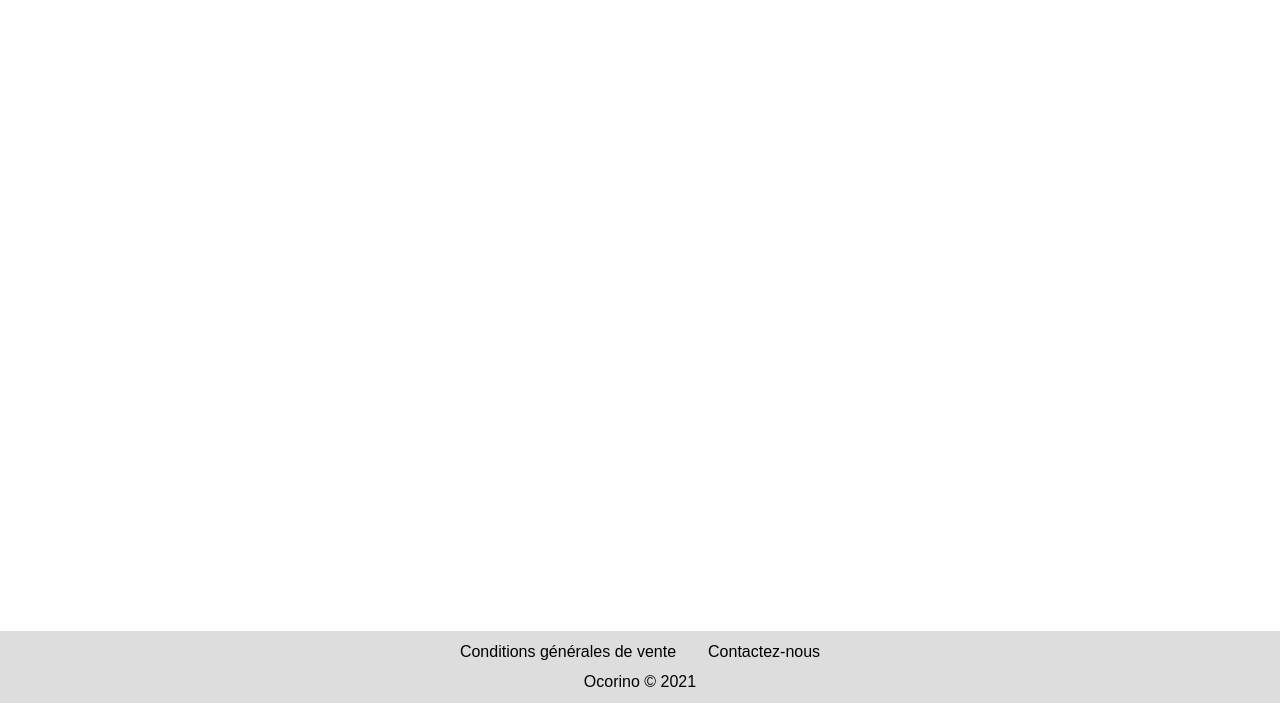
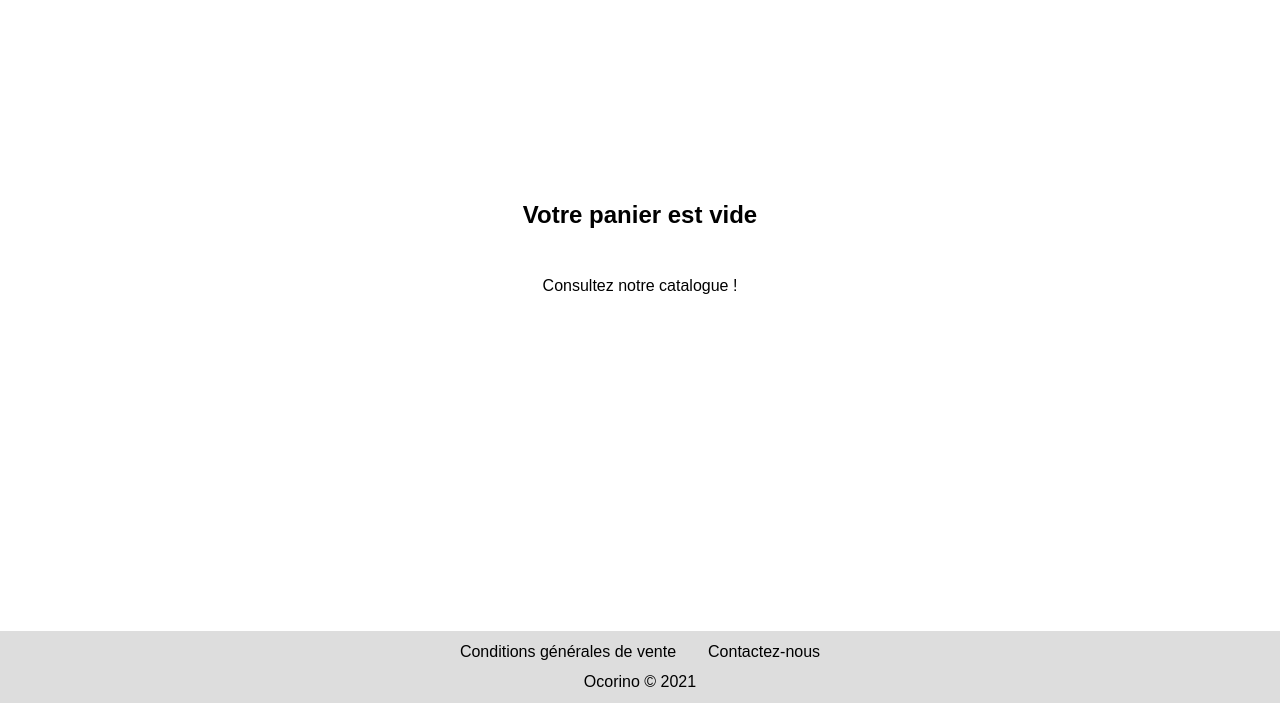
Before and after one commit to raphael-carre/RaphaelCarre_5_05052021, a website built with webpack: page public/panier.html in a window 1280 px wide. Shown: the part 97-800 px from the top of the page. Built offline with nearby package versions, Linux system fonts and the light colour scheme.

Commit message:
Empty cart implementation

```diff
--- a/assets/js/classes/Cart.js
+++ b/assets/js/classes/Cart.js
@@ -1,3 +1,4 @@
+import HtmlFactory from './HtmlFactory'
 import Request from './Request'
 
 /**
@@ -48,6 +49,7 @@ export default class Cart {
 
                 const buyForm = document.getElementById('buyForm')
                 document.getElementById('main').removeChild(buyForm)
+                HtmlFactory.displayEmptyCart()
             } else {
                 localStorage.setItem('cart', JSON.stringify(newCart))
                 lineParent.removeChild(lineToDelete)
@@ -95,6 +97,7 @@ export default class Cart {
             const main = document.getElementById('main')
             const buyForm = document.getElementById('buyForm')
             main.removeChild(buyForm)
+            HtmlFactory.displayEmptyCart()
             localStorage.clear()
             this.headerNotification()
         }
--- a/assets/js/classes/HtmlFactory.js
+++ b/assets/js/classes/HtmlFactory.js
@@ -223,9 +223,34 @@ export default class HtmlFactory {
             Cart.totalPrice(cart, apiUrl)
                 .then(value => totalElement.textContent = `Total : ${this._formatPrice(value)}`)
                 .catch(error => { alert(`Test Il y a eu une erreur !\n${error}`) })
+
+            this._addToContainer(form, 'main', 'cart')
+            return
+        } else {
+            this.displayEmptyCart()
         }
+    }
 
-        this._addToContainer(form, 'main', 'cart')
+    /**
+     * Affichage par défault lorsque le panier est vide.
+     */
+    static displayEmptyCart() {
+        const main = document.getElementById('main')
+        const content = document.createElement('div')
+
+        const h2 = document.createElement('h2')
+        h2.className = 'empty-cart__title'
+        h2.textContent = 'Votre panier est vide'
+
+        const p = document.createElement('p')
+        p.className = 'empty-cart__content'
+        p.textContent = 'Consultez notre catalogue !'
+
+        content.appendChild(h2)
+        content.appendChild(p)
+
+        main.classList.contains('cart') && main.classList.remove('cart')
+        this._addToContainer(content, 'main', 'empty-cart')
     }
 
     /**
@@ -281,9 +306,9 @@ export default class HtmlFactory {
      * @param {String} targetId
      * @param {String} cssClass
      */
-    static _addToContainer(element, targetId, cssClass) {
+    static _addToContainer(element, targetId, cssClass = '') {
         const target = document.getElementById(targetId)
-        target.classList.add(cssClass)
+        cssClass !== '' && target.classList.add(cssClass)
         target.appendChild(element)
     }
 
--- a/assets/sass/base/_general.scss
+++ b/assets/sass/base/_general.scss
@@ -7,6 +7,7 @@ body {
     min-height: 100vh;
     @extend %flex-col;
     justify-content: space-between;
+    // justify-content: stretch;
     font-family: sans-serif;
     font-size: 16px;
 
--- a/assets/sass/layout/_footer.scss
+++ b/assets/sass/layout/_footer.scss
@@ -1,6 +1,6 @@
 footer {
     justify-self: flex-end;
-    margin-top: auto;
+    // margin-top: auto;
     background-color: $color-primary;
 
     ul {
--- a/assets/sass/layout/_section.scss
+++ b/assets/sass/layout/_section.scss
@@ -1,4 +1,5 @@
 section:first-of-type {
+    flex: 1;
     margin-top: 75px;
 
     @include mid-screen {
@@ -137,3 +138,14 @@ section:first-of-type {
         }
     }
 }
+
+.empty-cart {
+    > div {
+        margin-top: 20%;
+    }
+
+    &__title, &__content {
+        margin: 2em;
+        text-align: center;
+    }
+}
```
